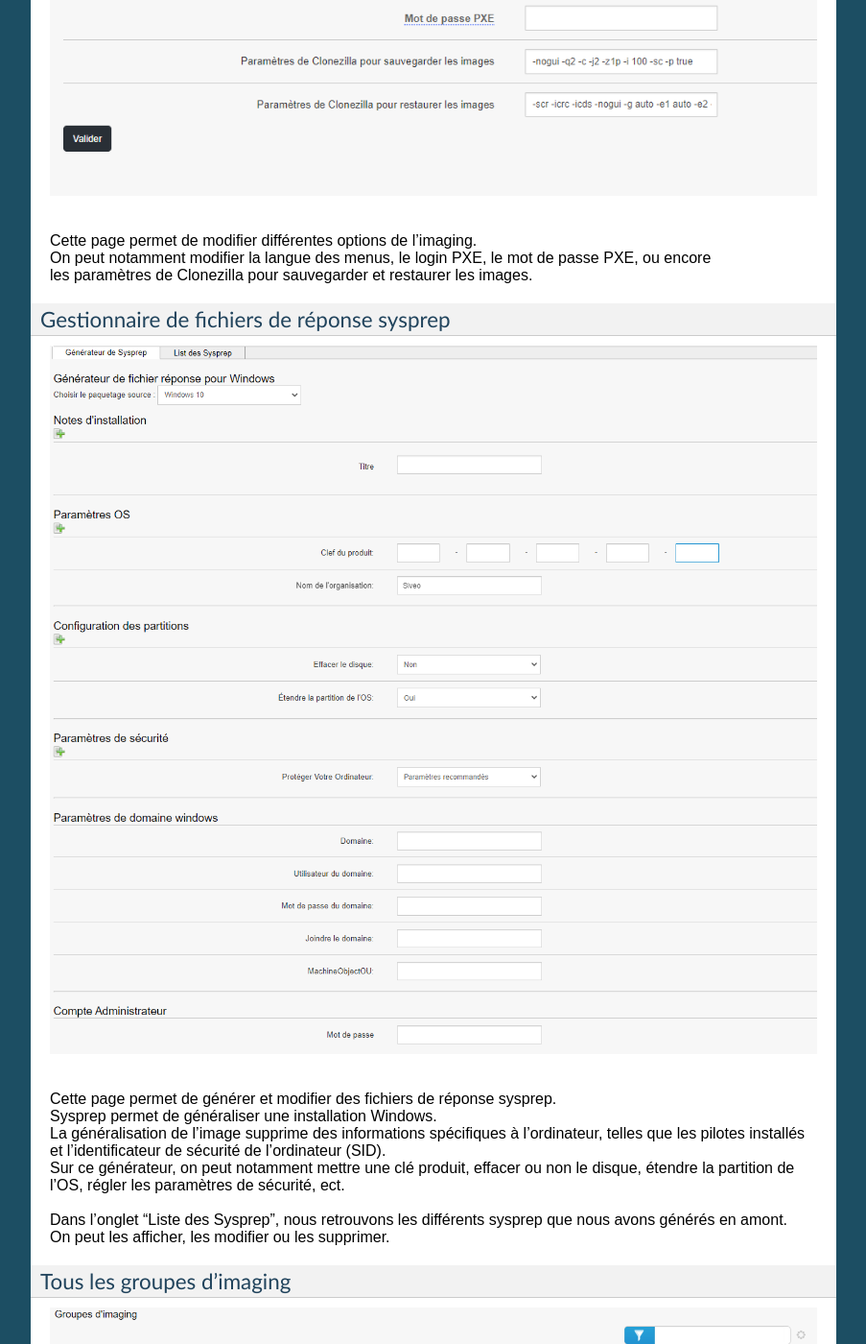
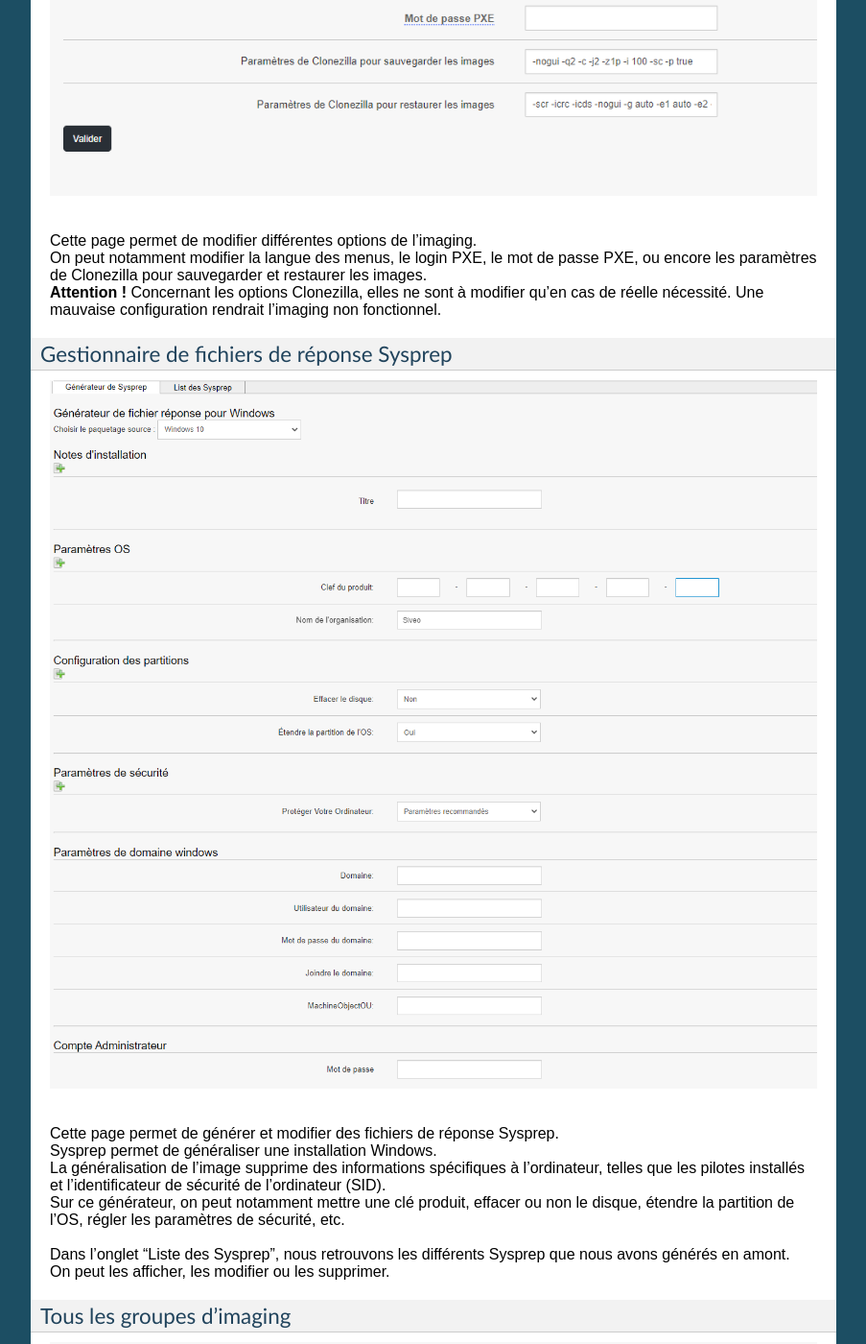
Before and after one commit to pulse-project/pulse-usermanual, a Sphinx documentation site: the page built from docs/imaging/index.rst, in a window 1280 px wide and 1400 px high, scrolled down 4468 px. Shown: the whole window at 96% size, without its empty margins (198-1101 px from the left). Built offline with Sphinx 7.4.7, drawn with Linux system fonts in a browser that asks for light colours; some of the changed text lies outside the part shown.

Commit message:
[imaging] Remove some useless carriage returns, correct some typos and put an uppercase to Sysprep

```diff
--- a/docs/imaging/index.rst
+++ b/docs/imaging/index.rst
@@ -25,7 +25,7 @@ Interface
 | **Menu de démarrage par défaut** : Permet de configurer quel est le menu de démarrage par défaut ;
 | **Scripts de post-imaging** : Permet d’ajouter des scripts à exécuter après l'imaging ;
 | **Configuration de l'imaging** : Permet la configuration du serveur d'imaging (par exemple, ajout de mot de passe PXE) ;
-| **Gestionnaire de fichiers de réponse sysprep** : Génère un fichier de réponse personnalisé pour Windows ;
+| **Gestionnaire de fichiers de réponse Sysprep** : Génère un fichier de réponse personnalisé pour Windows ;
 | **Tous les groupes d'imaging** : Affiche les différents groupes d'imaging ;
 | **Ajouter un groupe d'imaging** : Permet de créer un groupe de différentes machines pour leur attribuer un imaging.
 |
@@ -75,7 +75,7 @@ Scripts de post-imaging
 
 |
 | Les scripts de post-imaging sont les scripts qui seront lancés directement après l'imaging de la machine.
-| On peut par exemple mettre un script qui permet d'éteindre la machine une fois l'imaging effectué, ou encore un script permettant de copier le fichier de réponse sysprep.
+| On peut par exemple mettre un script qui permet d'éteindre la machine une fois l'imaging effectué, ou encore un script permettant de copier le fichier de réponse Sysprep.
 
 Configuration de l'imaging
 ---------------------------
@@ -84,21 +84,21 @@ Configuration de l'imaging
 
 |
 | Cette page permet de modifier différentes options de l'imaging.
-| On peut notamment modifier la langue des menus, le login PXE, le mot de passe PXE, ou encore
-| les paramètres de Clonezilla pour sauvegarder et restaurer les images.
+| On peut notamment modifier la langue des menus, le login PXE, le mot de passe PXE, ou encore les paramètres de Clonezilla pour sauvegarder et restaurer les images.
+| **Attention !** Concernant les options Clonezilla, elles ne sont à modifier qu'en cas de réelle nécessité. Une mauvaise configuration rendrait l'imaging non fonctionnel.
 
-Gestionnaire de fichiers de réponse sysprep
+Gestionnaire de fichiers de réponse Sysprep
 ----------------------------------------------
 
 .. image:: images/sysprep.png
 
 |
-| Cette page permet de générer et modifier des fichiers de réponse sysprep.
+| Cette page permet de générer et modifier des fichiers de réponse Sysprep.
 | Sysprep permet de généraliser une installation Windows.
 | La généralisation de l’image supprime des informations spécifiques à l’ordinateur, telles que les pilotes installés et l’identificateur de sécurité de l’ordinateur (SID).
-| Sur ce générateur, on peut notamment mettre une clé produit, effacer ou non le disque, étendre la partition de l'OS, régler les paramètres de sécurité, ect.
+| Sur ce générateur, on peut notamment mettre une clé produit, effacer ou non le disque, étendre la partition de l'OS, régler les paramètres de sécurité, etc.
 |
-| Dans l'onglet "Liste des Sysprep", nous retrouvons les différents sysprep que nous avons générés en amont.
+| Dans l'onglet "Liste des Sysprep", nous retrouvons les différents Sysprep que nous avons générés en amont.
 | On peut les afficher, les modifier ou les supprimer.
 
 Tous les groupes d'imaging
@@ -122,9 +122,7 @@ Ajouter un groupe d'imaging
 Boot initial sur une machine (non enregistrée dans Pulse)
 ==========================================================
 
-| Lors du lancement d'une machine en amorçage PXE (sigle de Pre-boot eXecution Environment, qui permet à une station de travail
-| de démarrer depuis le réseau en récupérant une image de système d'exploitation qui se trouve sur un serveur)
-| nous avons plusieurs choix qui s'offrent à nous.
+| Lors du lancement d'une machine en amorçage PXE (sigle de Pre-boot eXecution Environment, qui permet à une station de travail de démarrer depuis le réseau en récupérant une image de système d'exploitation qui se trouve sur un serveur) nous avons plusieurs choix qui s'offrent à nous.
 |
 | Tout d'abord, quand la machine n'est pas enregistrée (*Reconnaissable grâce au message "Host is NOT registered"*) :
 |
```
Also changed, not shown: other parts of docs/imaging/index.rst (+1 -1 lines).
